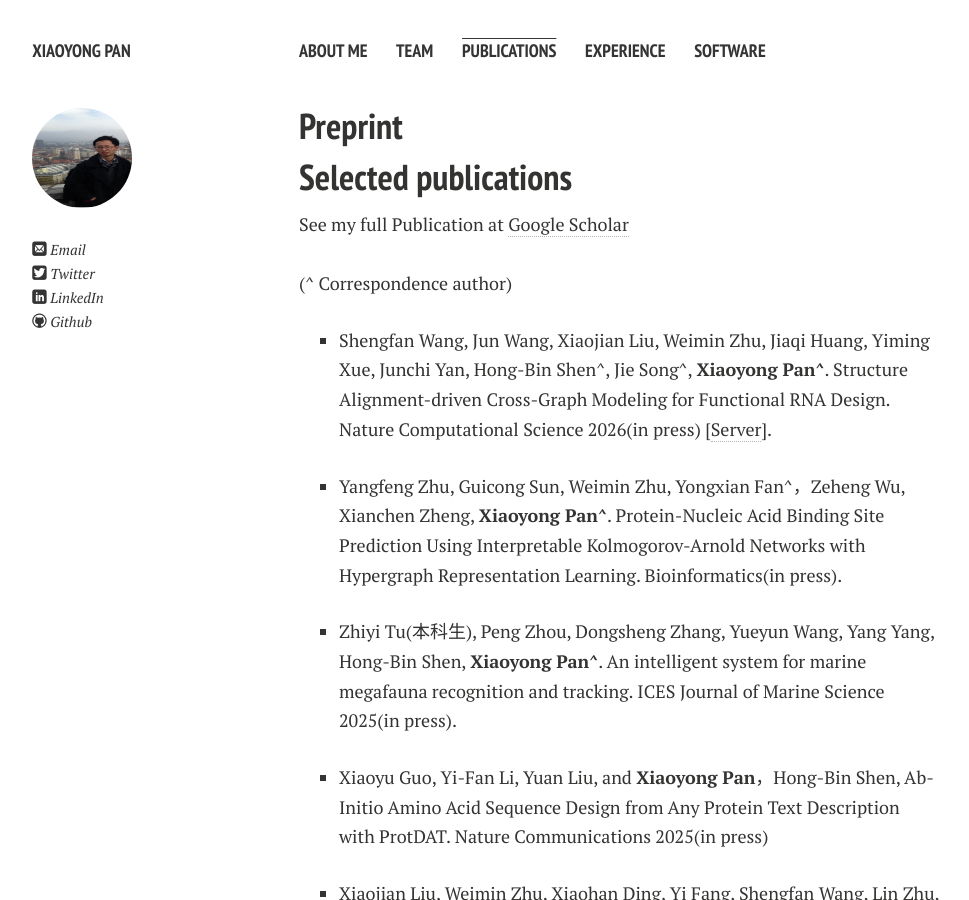
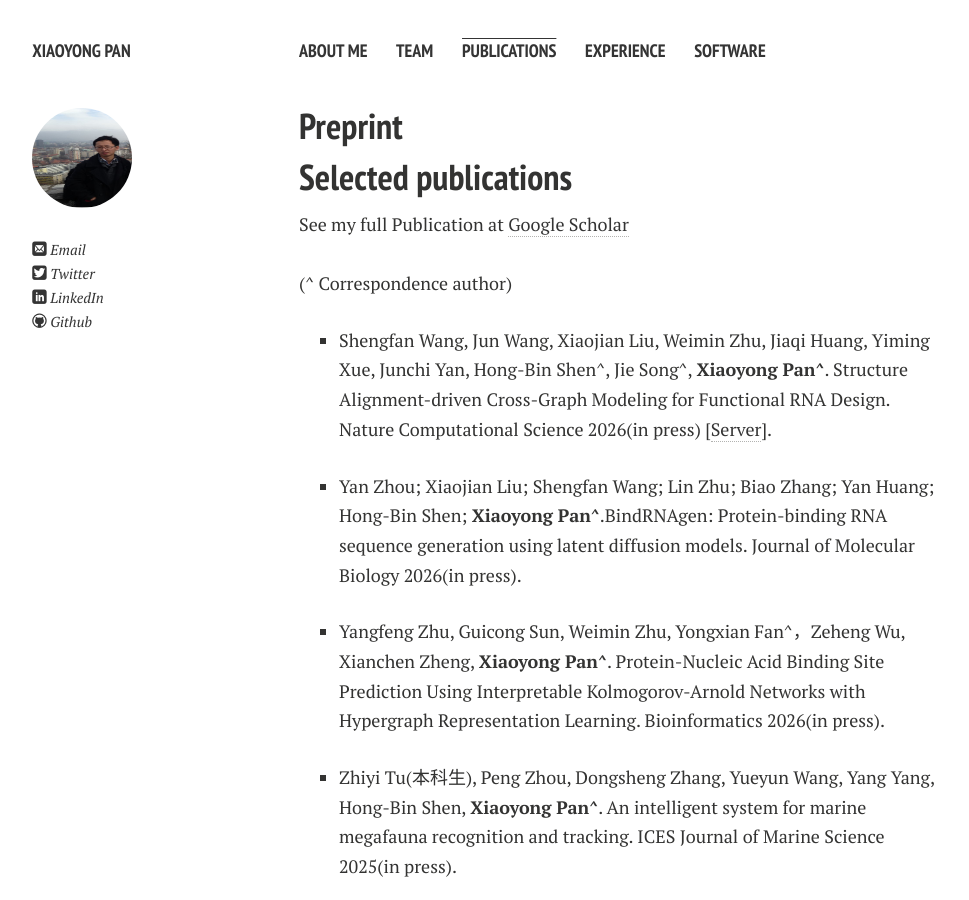
Before and after one commit to xypan1232/xypan1232.github.io, a Jekyll site: the page built from publications.md, in a window 1280 px wide and 900 px high. Shown: the whole window, without its empty margins (21-990 px from the left). Built offline with Jekyll 4.4.1, drawn with Linux system fonts in a browser that asks for light colours; nearby versions of some CDN libraries; Markdown is read by kramdown in place of the engine named in the settings.

Commit message:
Update publications.md

```diff
--- a/publications.md
+++ b/publications.md
@@ -14,10 +14,12 @@
 <li><p>
 Shengfan Wang, Jun Wang, Xiaojian Liu, Weimin Zhu, Jiaqi Huang, Yiming Xue, Junchi Yan, Hong-Bin Shen^, Jie Song^, <b>Xiaoyong Pan^</b>.	Structure Alignment-driven Cross-Graph Modeling for Functional RNA Design. Nature Computational Science 2026(in press)  [<a href="[http://www.csbio.sjtu.edu.cn/bioinf/iDeepB/](http://www.csbio.sjtu.edu.cn/bioinf/AlignIF/)">Server</a>].
 </p></li>
+	<li><p>
+ Yan Zhou; Xiaojian Liu; Shengfan Wang; Lin Zhu; Biao Zhang; Yan Huang; Hong-Bin Shen; <b>Xiaoyong Pan^</b>.BindRNAgen: Protein-binding RNA sequence generation using latent diffusion models. Journal of Molecular Biology 2026(in press).
+</p></li>
 <li><p>
-Yangfeng Zhu, Guicong Sun, Weimin Zhu, Yongxian Fan^，Zeheng Wu, Xianchen Zheng, <b>Xiaoyong Pan^</b>.	Protein-Nucleic Acid Binding Site Prediction Using Interpretable Kolmogorov-Arnold Networks with Hypergraph Representation Learning. Bioinformatics(in press).
+Yangfeng Zhu, Guicong Sun, Weimin Zhu, Yongxian Fan^，Zeheng Wu, Xianchen Zheng, <b>Xiaoyong Pan^</b>.	Protein-Nucleic Acid Binding Site Prediction Using Interpretable Kolmogorov-Arnold Networks with Hypergraph Representation Learning. Bioinformatics 2026(in press).
 </p></li>
-
 <li><p>
 Zhiyi Tu(本科生), Peng Zhou, Dongsheng Zhang, Yueyun Wang, Yang Yang, Hong-Bin Shen, <b>Xiaoyong Pan^</b>.	An intelligent system for marine megafauna recognition and tracking. ICES Journal of Marine Science 2025(in press).
 </p></li>
```
